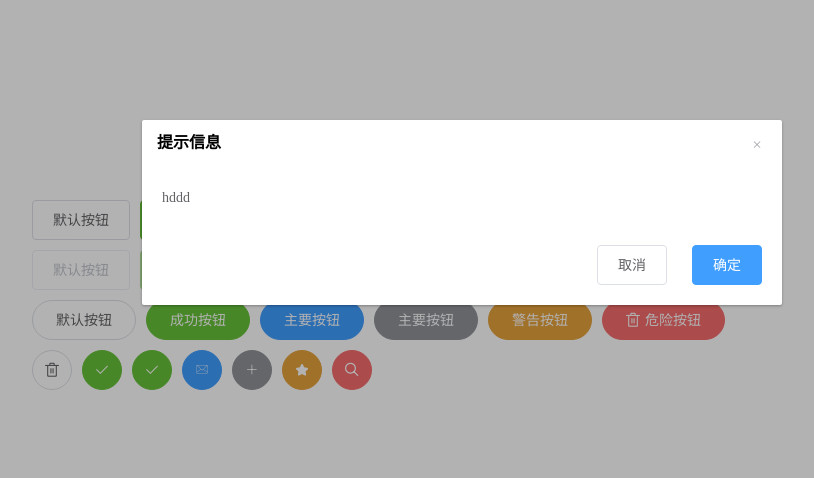
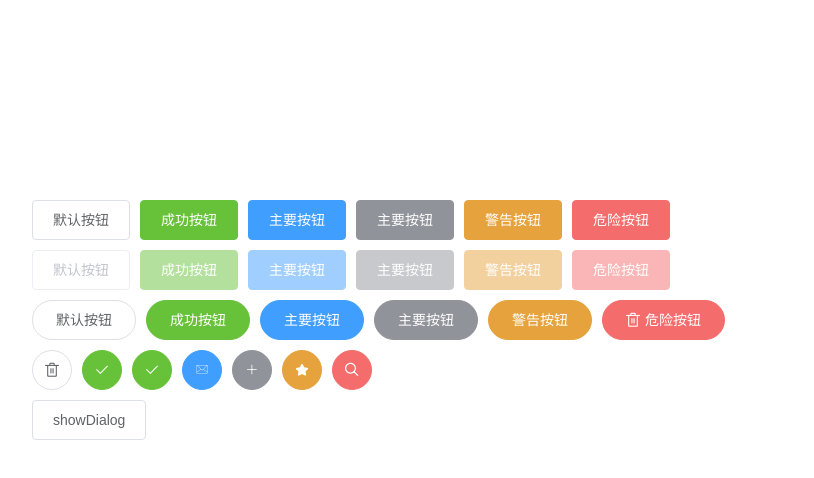
Before and after one commit to abstain23/y-ui, a Vue app: page / in a window 1280 px wide. Shown: the top 478 px of the page, without its empty margins (178-992 px from the left). Built offline with nearby package versions, Linux system fonts and the light colour scheme.

Commit message:
dialog组件完成

```diff
--- a/src/App.vue
+++ b/src/App.vue
@@ -51,6 +51,7 @@
         <y-button type="primary" @click="dialogVisible = false">确定</y-button>
         </span>
       </y-dialog>
+      <y-button @click="dialogVisible = true">showDialog</y-button>
     </div>
   </div>
 </template>
@@ -61,7 +62,7 @@ export default {
   components: {},
   data() {
     return {
-      dialogVisible: true
+      dialogVisible: false
     }
   },
   methods: {
--- a/src/components/dialog.vue
+++ b/src/components/dialog.vue
@@ -1,11 +1,12 @@
 <template>
-  <div class="y-dialog-wrapper" v-if="visible">
+  <transition name="dialog">
+    <div class="y-dialog-wrapper" v-if="visible" @click.self="handleClick">
       <div class="y-dialog" :style="{ width, marginTop:top}">
         <div class="y-dialog-header">
           <slot name="title">
             <span class="y-dialog-title">{{ title }}</span>
           </slot>
-        <y-icon class="icon-close y-dialog-close-btn" @click="$emit('update:visible', false)"></y-icon>
+          <y-icon class="icon-close y-dialog-close-btn" @click.native="handleClick"></y-icon>
         </div>
         <div class="y-dialog-body">
           <slot></slot>
@@ -15,36 +16,56 @@
         </div>
       </div>
     </div>
+  </transition>
 </template>
 
 <script>
 export default {
-  name: 'yDialog',
+  name: "yDialog",
   props: {
     title: {
       type: String,
-      default: '提示'
+      default: "提示"
     },
     width: {
       type: [String, Number],
-      default: '50%'
+      default: "50%"
     },
     top: {
       type: String,
-      default: '15vh'
+      default: "15vh"
     },
     visible: {
       type: Boolean,
       default: false
     }
   },
-  created() {
-
+  created() {},
+  methods: {
+    handleClick() {
+      this.$emit("update:visible", false);
+    }
   }
 };
 </script>
 
 <style lang="scss">
+.dialog-enter-active {
+  animation: show-dialog 0.4s;
+}
+.dialog-leave-active {
+  animation: show-dialog 0.4s reverse;
+}
+@keyframes show-dialog {
+  0% {
+    opacity: 0;
+    transform: translateY(-100%);
+  }
+  100% {
+    opacity: 100%;
+    transform: translateY(0%);
+  }
+}
 .y-dialog-wrapper {
   position: fixed;
   top: 0;
```
Also changed, not shown: 1 other file (tests, documents, lock files or other folders). Lines whose indentation alone changed are shown as unchanged.
